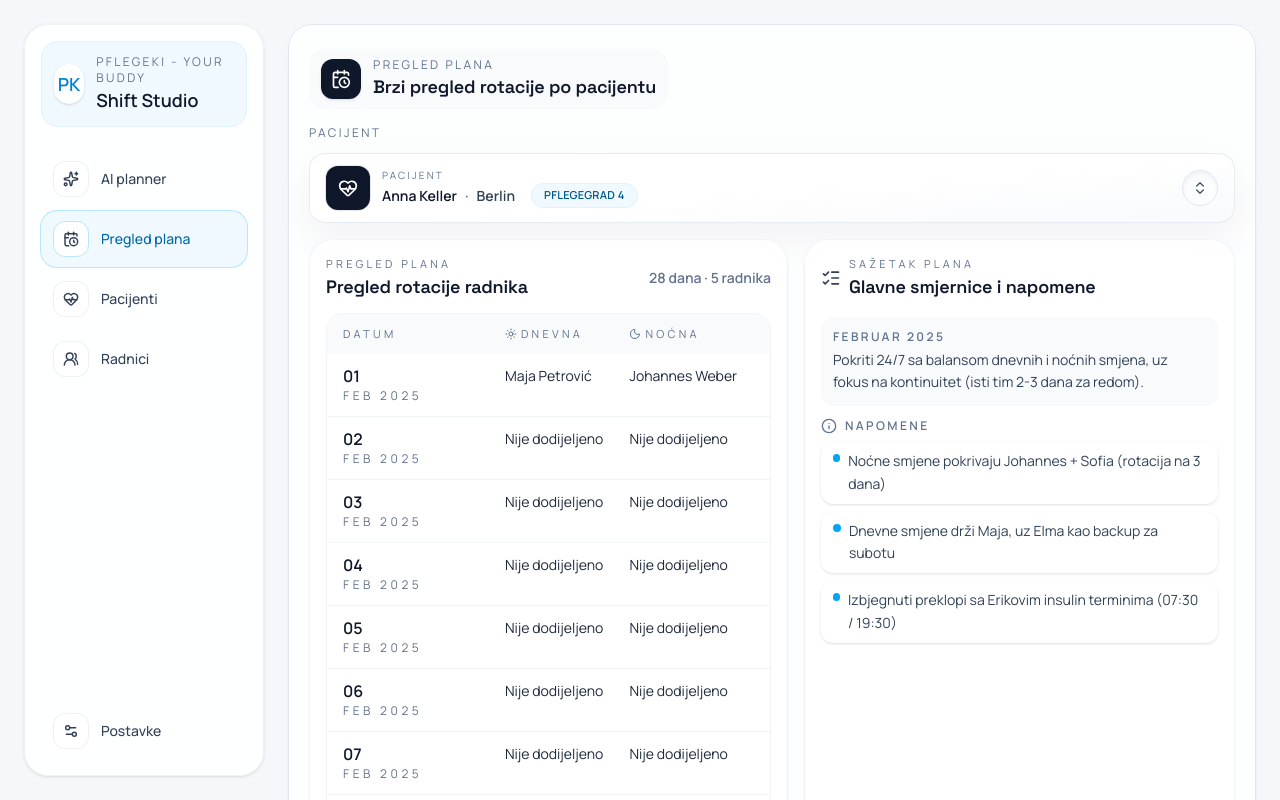
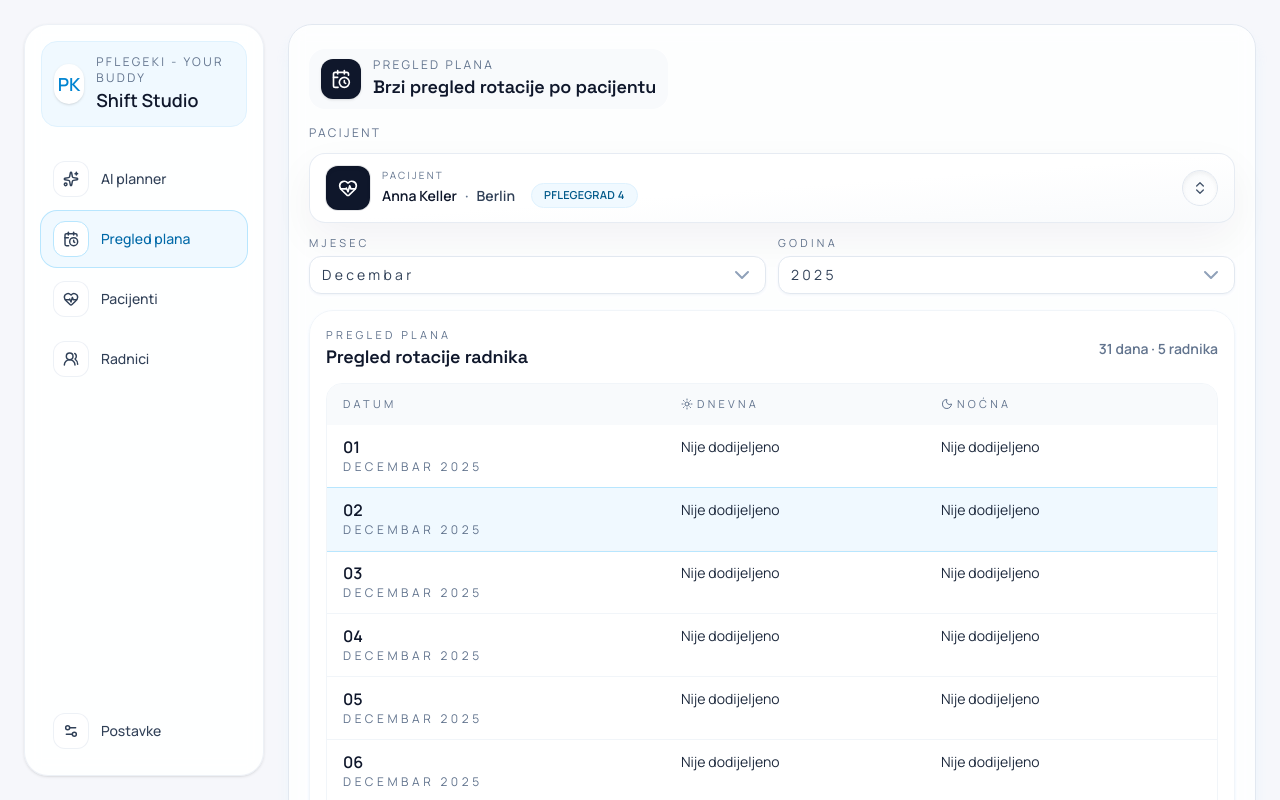
Before and after one commit to hamzic2019/codextest, a Next.js app: page /overview in a window 1280 px wide. Shown: the top 800 px of the page. Built offline with nearby package versions, Linux system fonts and the light colour scheme.

Commit message:
dodatne promejne UI unutar pregled plana

```diff
--- a/app/(main)/overview/page.tsx
+++ b/app/(main)/overview/page.tsx
@@ -1,17 +1,56 @@
 "use client";
 
 import { useMemo, useState } from "react";
-import { CalendarClock, Info, ListChecks, Moon, Sun } from "lucide-react";
+import { CalendarClock, ChevronDown, Moon, Sun } from "lucide-react";
 import { PatientSelector } from "@/components/planner/patient-selector";
 import { Card } from "@/components/ui/card";
-import { patients, planPreviews, shifts, workers } from "@/lib/mock-data";
+import { patients, shifts, workers } from "@/lib/mock-data";
 import { useTranslations } from "@/components/i18n/language-provider";
 import type { Language } from "@/components/i18n/language-provider";
 
 const MONTH_LABELS: Record<Language, string[]> = {
-  bs: ["jan", "feb", "mar", "apr", "maj", "jun", "jul", "avg", "sep", "okt", "nov", "dec"],
-  de: ["Jan", "Feb", "Mär", "Apr", "Mai", "Jun", "Jul", "Aug", "Sep", "Okt", "Nov", "Dez"],
-  en: ["Jan", "Feb", "Mar", "Apr", "May", "Jun", "Jul", "Aug", "Sep", "Oct", "Nov", "Dec"],
+  bs: [
+    "Januar",
+    "Februar",
+    "Mart",
+    "April",
+    "Maj",
+    "Juni",
+    "Juli",
+    "Avgust",
+    "Septembar",
+    "Oktobar",
+    "Novembar",
+    "Decembar",
+  ],
+  de: [
+    "Januar",
+    "Februar",
+    "März",
+    "April",
+    "Mai",
+    "Juni",
+    "Juli",
+    "August",
+    "September",
+    "Oktober",
+    "November",
+    "Dezember",
+  ],
+  en: [
+    "January",
+    "February",
+    "March",
+    "April",
+    "May",
+    "June",
+    "July",
+    "August",
+    "September",
+    "October",
+    "November",
+    "December",
+  ],
 };
 
 function formatMonthLabel(language: Language, date: Date) {
@@ -20,11 +59,25 @@ function formatMonthLabel(language: Language, date: Date) {
   return `${monthName} ${date.getFullYear()}`;
 }
 
+function formatDateKey(date: Date) {
+  return `${date.getFullYear()}-${String(date.getMonth() + 1).padStart(2, "0")}-${String(
+    date.getDate()
+  ).padStart(2, "0")}`;
+}
+
 export default function PlanOverviewPage() {
   const { t, language } = useTranslations();
+  const monthNames = MONTH_LABELS[language] ?? MONTH_LABELS.bs;
+  const todayDate = useMemo(() => new Date(), []);
+  const fallbackYear = todayDate.getFullYear();
+  const fallbackMonth = todayDate.getMonth();
+  const todayDisplay = `${todayDate.getDate()}. ${monthNames[todayDate.getMonth()]}`;
   const [selectedPatient, setSelectedPatient] = useState<string>(
     () => patients[0]?.id ?? ""
   );
+
+  const [selectedYear, setSelectedYear] = useState(() => fallbackYear);
+  const [selectedMonth, setSelectedMonth] = useState(() => fallbackMonth);
 
   const workerById = useMemo(
     () => new Map(workers.map((worker) => [worker.id, worker])),
@@ -36,22 +89,29 @@ export default function PlanOverviewPage() {
     [selectedPatient]
   );
 
-  const monthStart = useMemo(() => {
-    if (patientShifts.length > 0) {
-      const earliestDate = patientShifts.reduce((earliest, shift) => {
-        const current = new Date(shift.date);
-        return current < earliest ? current : earliest;
-      }, new Date(patientShifts[0]!.date));
-      return new Date(earliestDate.getFullYear(), earliestDate.getMonth(), 1);
-    }
-
-    return new Date(2025, 1, 1);
-  }, [patientShifts]);
+  const monthStart = useMemo(
+    () => new Date(selectedYear, selectedMonth, 1),
+    [selectedYear, selectedMonth]
+  );
 
   const daysInMonth = useMemo(
     () => new Date(monthStart.getFullYear(), monthStart.getMonth() + 1, 0).getDate(),
     [monthStart]
   );
+
+  const availableYears = useMemo(() => {
+    const unique = Array.from(
+      new Set(shifts.map((shift) => new Date(shift.date).getFullYear()))
+    );
+
+    if (unique.length === 0) {
+      return [fallbackYear];
+    }
+
+    return unique.sort((a, b) => a - b);
+  }, []);
+
+  const isCurrentMonth = selectedMonth === todayDate.getMonth();
 
   const rows = useMemo(() => {
     return Array.from({ length: daysInMonth }, (_, index) => {
@@ -60,12 +120,12 @@ export default function PlanOverviewPage() {
         monthStart.getMonth(),
         index + 1
       );
-      const isoDate = date.toISOString().slice(0, 10);
+      const dateKey = formatDateKey(date);
       const dayShift = patientShifts.find(
-        (shift) => shift.date === isoDate && shift.type === "day"
+        (shift) => shift.date === dateKey && shift.type === "day"
       );
       const nightShift = patientShifts.find(
-        (shift) => shift.date === isoDate && shift.type === "night"
+        (shift) => shift.date === dateKey && shift.type === "night"
       );
 
       const dayWorker = dayShift ? workerById.get(dayShift.workerId) : undefined;
@@ -77,14 +137,12 @@ export default function PlanOverviewPage() {
         monthLabel: formatMonthLabel(language, date),
         day: dayWorker?.name ?? t("overview.unassigned"),
         night: nightWorker?.name ?? t("overview.unassigned"),
+        isToday: isCurrentMonth && date.getDate() === todayDate.getDate(),
       };
     });
-  }, [daysInMonth, language, monthStart, patientShifts, t, workerById]);
+  }, [daysInMonth, isCurrentMonth, language, monthStart, patientShifts, t, todayDate, workerById]);
 
-  const preview = useMemo(
-    () => planPreviews.find((item) => item.patientId === selectedPatient),
-    [selectedPatient]
-  );
+  const todayRow = rows.find((row) => row.isToday);
 
   return (
     <div className="flex flex-col gap-5">
@@ -114,9 +172,47 @@ export default function PlanOverviewPage() {
             value={selectedPatient}
             onChange={(patientId) => setSelectedPatient(patientId)}
           />
+          <div className="grid gap-3 sm:grid-cols-2">
+            <label className="text-[11px] uppercase tracking-[0.3em] text-slate-500">
+              <span className="block text-[11px]">{t("overview.calendar.monthLabel")}</span>
+              <div className="relative mt-1">
+                <select
+                  aria-label={t("overview.calendar.monthSelectAria")}
+                  className="appearance-none w-full rounded-xl border border-slate-200 bg-white px-3 py-2 pr-10 text-sm text-slate-700 shadow-sm shadow-slate-100 transition hover:border-slate-300 focus:border-slate-500 focus:outline-none focus:ring-2 focus:ring-slate-200"
+                  value={selectedMonth}
+                  onChange={(event) => setSelectedMonth(Number(event.target.value))}
+                >
+                  {monthNames.map((label, index) => (
+                    <option key={label} value={index}>
+                      {label}
+                    </option>
+                  ))}
+                </select>
+                <ChevronDown className="pointer-events-none absolute right-3 top-1/2 -translate-y-1/2 text-slate-400" aria-hidden />
+              </div>
+            </label>
+            <label className="text-[11px] uppercase tracking-[0.3em] text-slate-500">
+              <span className="block text-[11px]">{t("overview.calendar.yearLabel")}</span>
+              <div className="relative mt-1">
+                <select
+                  aria-label={t("overview.calendar.yearSelectAria")}
+                  className="appearance-none w-full rounded-xl border border-slate-200 bg-white px-3 py-2 pr-10 text-sm text-slate-700 shadow-sm shadow-slate-100 transition hover:border-slate-300 focus:border-slate-500 focus:outline-none focus:ring-2 focus:ring-slate-200"
+                  value={selectedYear}
+                  onChange={(event) => setSelectedYear(Number(event.target.value))}
+                >
+                  {availableYears.map((year) => (
+                    <option key={year} value={year}>
+                      {year}
+                    </option>
+                  ))}
+                </select>
+                <ChevronDown className="pointer-events-none absolute right-3 top-1/2 -translate-y-1/2 text-slate-400" aria-hidden />
+              </div>
+            </label>
+          </div>
         </div>
 
-        <div className="grid gap-4 lg:grid-cols-[1fr_0.9fr]">
+        <div>
           <Card className="space-y-3 border border-slate-100 p-4 shadow-sm">
             <div className="flex items-center justify-between">
               <div>
@@ -152,7 +248,9 @@ export default function PlanOverviewPage() {
                 {rows.map((row) => (
                   <div
                     key={row.key}
-                    className="grid grid-cols-[1.3fr_1fr_1fr] px-4 py-3 text-sm text-slate-700 transition-colors hover:bg-slate-50"
+                    className={`grid grid-cols-[1.3fr_1fr_1fr] px-4 py-3 text-sm text-slate-700 transition-colors hover:bg-slate-50 ${
+                      row.isToday ? "bg-sky-50 text-slate-900 ring-1 ring-sky-200" : ""
+                    }`}
                   >
                     <span className="flex flex-col gap-0.5 text-slate-900">
                       <span className="text-base font-semibold leading-tight">
@@ -167,50 +265,15 @@ export default function PlanOverviewPage() {
                   </div>
                 ))}
               </div>
+              {todayRow && (
+                <div className="border-t border-slate-100 bg-slate-50 px-4 py-3 text-sm text-slate-600">
+                  <span className="font-semibold text-slate-800">
+                    {t("overview.calendar.todayLabel")}:{" "}
+                  </span>
+                  <span className="text-slate-700">{todayDisplay}</span>
+                </div>
+              )}
             </div>
-          </Card>
-
-          <Card className="space-y-4 border border-slate-100 p-4 shadow-sm">
-            <div className="flex items-center gap-2 text-slate-700">
-              <ListChecks className="h-5 w-5" aria-hidden />
-              <div>
-                <p className="text-[11px] uppercase tracking-[0.3em] text-slate-500">
-                  {t("overview.summary.title")}
-                </p>
-                <h3 className="text-lg font-semibold text-slate-900">
-                  {t("overview.summary.subtitle")}
-                </h3>
-              </div>
-            </div>
-
-            {preview ? (
-              <div className="space-y-3">
-                <div className="rounded-xl bg-slate-50 p-3 text-sm text-slate-700">
-                  <div className="mb-1 text-xs font-semibold uppercase tracking-[0.2em] text-slate-500">
-                    {preview.month}
-                  </div>
-                  <p className="leading-relaxed">{preview.summary}</p>
-                </div>
-                <div className="space-y-2">
-                  <div className="flex items-center gap-2 text-xs font-semibold uppercase tracking-[0.2em] text-slate-500">
-                    <Info className="h-4 w-4 text-slate-500" aria-hidden />
-                    {t("overview.summary.highlights")}
-                  </div>
-                  <ul className="space-y-2 text-sm text-slate-700">
-                    {preview.highlights.map((item) => (
-                      <li key={item} className="flex items-start gap-2 rounded-xl bg-white px-3 py-2 shadow-sm">
-                        <span className="mt-1 inline-block h-2 w-2 rounded-full bg-sky-500" aria-hidden />
-                        <span className="leading-relaxed">{item}</span>
-                      </li>
-                    ))}
-                  </ul>
-                </div>
-              </div>
-            ) : (
-              <div className="rounded-xl border border-dashed border-slate-200 bg-slate-50 p-4 text-sm text-slate-600">
-                {t("overview.summary.empty")}
-              </div>
-            )}
           </Card>
         </div>
       </Card>
--- a/components/i18n/language-provider.tsx
+++ b/components/i18n/language-provider.tsx
@@ -150,6 +150,11 @@ const translations = {
     "overview.title": "Pregled plana",
     "overview.subtitle": "Brzi pregled rotacije po pacijentu",
     "overview.unassigned": "Nije dodijeljeno",
+    "overview.calendar.monthLabel": "Mjesec",
+    "overview.calendar.yearLabel": "Godina",
+    "overview.calendar.monthSelectAria": "Izaberi mjesec",
+    "overview.calendar.yearSelectAria": "Izaberi godinu",
+    "overview.calendar.todayLabel": "Danas",
     "overview.summary.title": "Sažetak plana",
     "overview.summary.subtitle": "Glavne smjernice i napomene",
     "overview.summary.highlights": "Napomene",
@@ -293,6 +298,11 @@ const translations = {
     "overview.title": "Plan overview",
     "overview.subtitle": "Quick rotation overview per patient",
     "overview.unassigned": "Unassigned",
+    "overview.calendar.monthLabel": "Month",
+    "overview.calendar.yearLabel": "Year",
+    "overview.calendar.monthSelectAria": "Select month",
+    "overview.calendar.yearSelectAria": "Select year",
+    "overview.calendar.todayLabel": "Today",
     "overview.summary.title": "Plan summary",
     "overview.summary.subtitle": "Key guidance and notes",
     "overview.summary.highlights": "Highlights",
@@ -436,6 +446,11 @@ const translations = {
     "overview.title": "Plan-Übersicht",
     "overview.subtitle": "Schneller Rotationsüberblick pro Patient",
     "overview.unassigned": "Nicht zugewiesen",
+    "overview.calendar.monthLabel": "Monat",
+    "overview.calendar.yearLabel": "Jahr",
+    "overview.calendar.monthSelectAria": "Monat wählen",
+    "overview.calendar.yearSelectAria": "Jahr wählen",
+    "overview.calendar.todayLabel": "Heute",
     "overview.summary.title": "Plan-Zusammenfassung",
     "overview.summary.subtitle": "Wichtige Hinweise und Notizen",
     "overview.summary.highlights": "Highlights",
```
